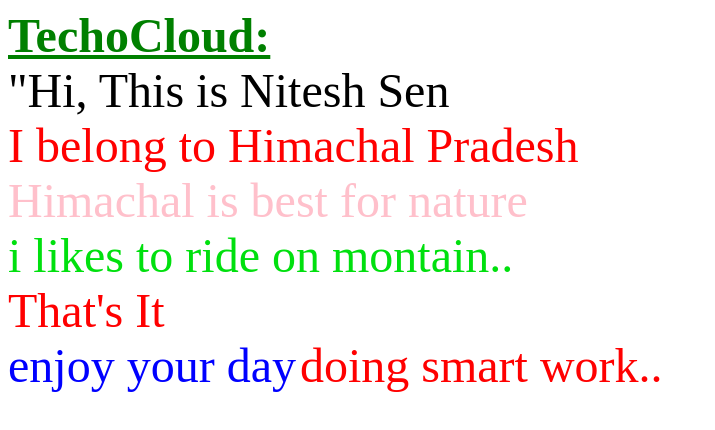
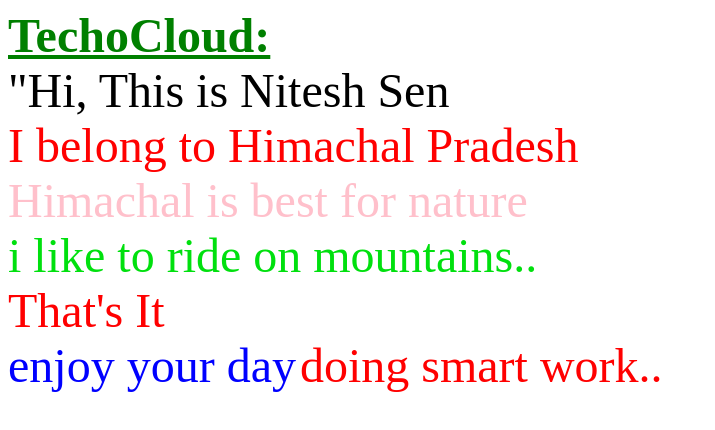
Before and after one commit to Nitesh-Sen/index-and-bash-file, a plain HTML site: page index.html in a window 1280 px wide. Shown: the whole page, without its empty margins (0-715 px from the left). Drawn offline with Linux system fonts and the light colour scheme.

Commit message:
Update index.html

```diff
--- a/index.html
+++ b/index.html
@@ -2,7 +2,7 @@
       <font size = "10"color="black">"<!doctype html>Hi, This is Nitesh Sen</font><br />
       <font size = "10"color="red">I belong to Himachal Pradesh</font><br />
       <font size = "10"color="pink">Himachal is best for nature</font><br />
-      <font size = "10"color="orenge">i likes to ride on montain..</font><br />
+      <font size = "10"color="orenge">i like to ride on mountains..</font><br />
       <font size = "10"color="red">That's It</font><br />
       <font size = "10"color="blue">enjoy your day</font>
       <font size = "10"color="red">doing smart work..</font>
```
